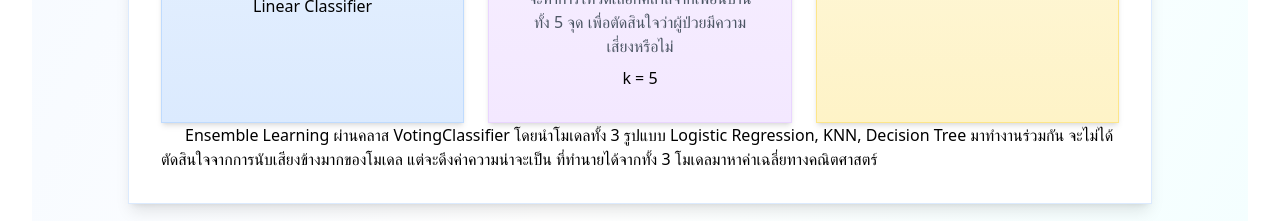
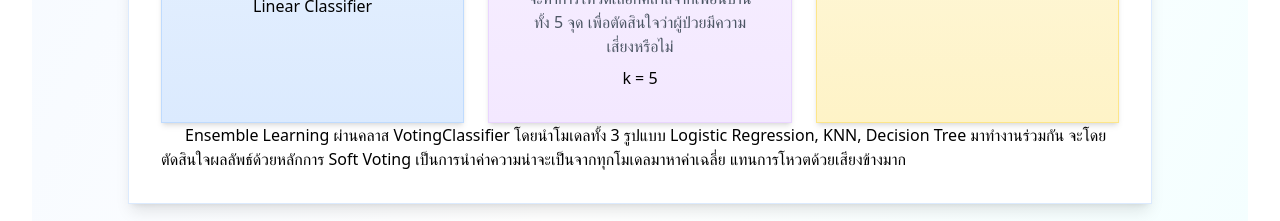
Before and after one commit to Natthavee9/Healthy-Sense-Project, a React (Vite) app in the folder frontend/: page / in a window 1280 px wide. Shown: the part 1440-1661 px from the top of the page. Built offline with nearby package versions, Linux system fonts and the light colour scheme.

Commit message:
fix: Update explanation of Ensemble Learning to clarify Soft Voting mechanism

```diff
--- a/frontend/src/page/MachineLearning.tsx
+++ b/frontend/src/page/MachineLearning.tsx
@@ -165,7 +165,7 @@ export default function MachineLearning() {
                     {/* Enemble */}
                     <p className="text-md text-black  text-left indent-6">
                         Ensemble Learning ผ่านคลาส VotingClassifier โดยนำโมเดลทั้ง 3 รูปแบบ Logistic Regression, KNN, Decision Tree มาทำงานร่วมกัน
-                        จะไม่ได้ตัดสินใจจากการนับเสียงข้างมากของโมเดล แต่จะดึงค่าความน่าจะเป็น  ที่ทำนายได้จากทั้ง 3 โมเดลมาหาค่าเฉลี่ยทางคณิตศาสตร์
+                        จะโดยตัดสินใจผลลัพธ์ด้วยหลักการ Soft Voting เป็นการนำค่าความน่าจะเป็นจากทุกโมเดลมาหาค่าเฉลี่ย แทนการโหวตด้วยเสียงข้างมาก
                     </p>
                 </section>
 
```
